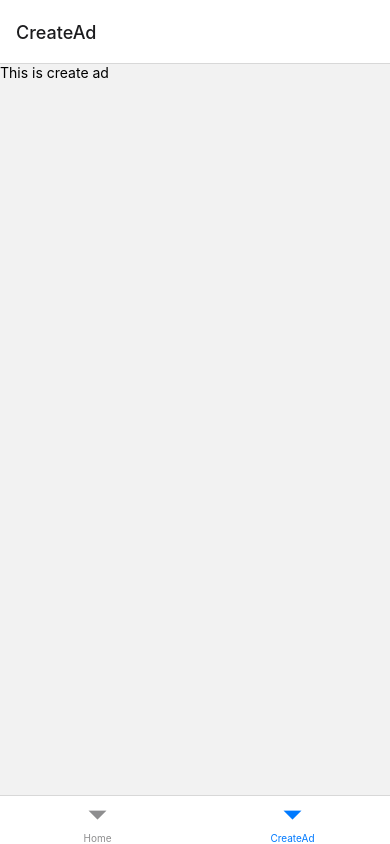
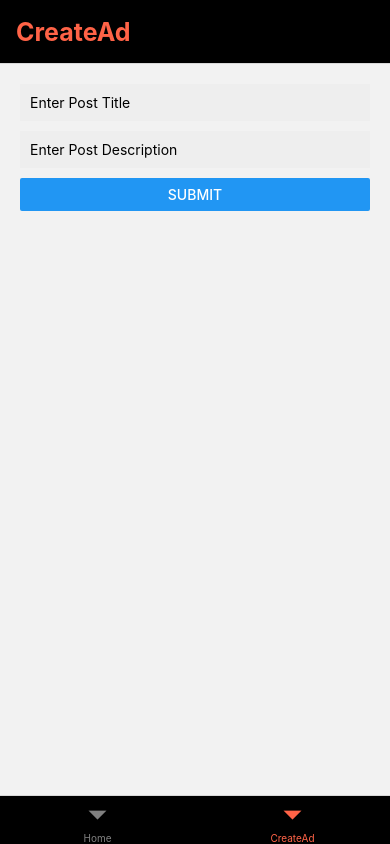
Before and after one commit to AnnexifyRental/annexify-app, a React Native app: screen /CreateAd in a window 390 px wide. Built offline with nearby package versions, Linux system fonts and the light colour scheme; no server answers.

Commit message:
Add navigation tab icons

```diff
--- a/App.js
+++ b/App.js
@@ -9,9 +9,26 @@ const Tab = createBottomTabNavigator();
 export default function App() {
   return (
     <NavigationContainer>
-      <Tab.Navigator>
+      <Tab.Navigator
+        screenOptions={{
+          tabBarActiveTintColor: 'tomato',
+          tabBarInactiveTintColor: 'gray',
+          tabBarStyle: {
+            backgroundColor: 'black',
+          },
+          headerStyle: {
+            backgroundColor: 'black',
+          },
+          headerTitleStyle: {
+            fontWeight: 'bold',
+            fontSize: 25,
+            color: 'tomato'
+
+          }
+        }}
+      >
         <Tab.Screen
-          name={'Home'}
+          name={'Annexify'}
           component={Home}
           options={{
             tabBarLabel: 'Home'
--- a/src/components/Card.js
+++ b/src/components/Card.js
@@ -3,7 +3,7 @@ import React from "react";
 import { View, Text, StyleSheet, TouchableOpacity, Image } from "react-native";
 
 const Card = ({ post }) => {
-    const { title, thumbnail } = post;
+    const { title, description, thumbnail } = post;
 
     return (
         <View style={styles.container}>
@@ -12,6 +12,7 @@ const Card = ({ post }) => {
                     <Image style={styles.cardImage} source={{ uri: thumbnail }} />
                 )}
                 <Text style={styles.cardText}>{title}</Text>
+                <Text style={styles.cardDescription}>{description}</Text>
             </TouchableOpacity>
         </View>
     );
@@ -45,6 +46,11 @@ const styles = StyleSheet.create({
         fontSize: 20,
         fontWeight: 'bold',
         margin: 10,
+    },
+    cardDescription: {
+        fontSize: 16,
+        marginLeft: 10,
+        marginBottom: 10,
     }
 
 });
--- a/src/screens/CreateAd.js
+++ b/src/screens/CreateAd.js
@@ -1,18 +1,56 @@
-import React from "react";
-import { View, Text, StyleSheet } from "react-native";
+import React, { useState } from "react";
+import { View, Text, TextInput, Button, StyleSheet } from "react-native";
+import axios from "axios";
 
 const CreateAd = () => {
+  const [postData, setPostData] = useState({
+    title: "",
+    description: "",
+  });
+
+  const handleChange = (name, value) => {
+    setPostData({ ...postData, [name]: value });
+  };
+
+  const handleSubmit = async () => {
+    try {
+      const response = await axios.post("http://192.168.1.7:8080/post", postData);
+      console.log("Post created:", response.data);
+      setPostData({ title: "", description: "" });
+    } catch (error) {
+      console.error("Error creating post:", error);
+    }
+  };
+
   return (
     <View style={styles.container}>
-            <Text>This is create ad</Text>
+      <TextInput
+        style={styles.input}
+        value={postData.title}
+        onChangeText={(text) => handleChange("title", text)}
+        placeholder="Enter Post Title"
+      />
+      <TextInput
+        style={styles.input}
+        value={postData.description}
+        onChangeText={(text) => handleChange("description", text)}
+        placeholder="Enter Post Description"
+      />
+      <Button title="Submit" onPress={handleSubmit} />
     </View>
   );
-}
+};
 
 const styles = StyleSheet.create({
   container: {
     flex: 1,
-    }
+    padding: 20,
+  },
+  input: {
+    marginBottom: 10,
+    padding: 10,
+    backgroundColor: "#eee",
+  },
 });
 
 export default CreateAd;
```
Lines whose indentation alone changed are shown as unchanged.
